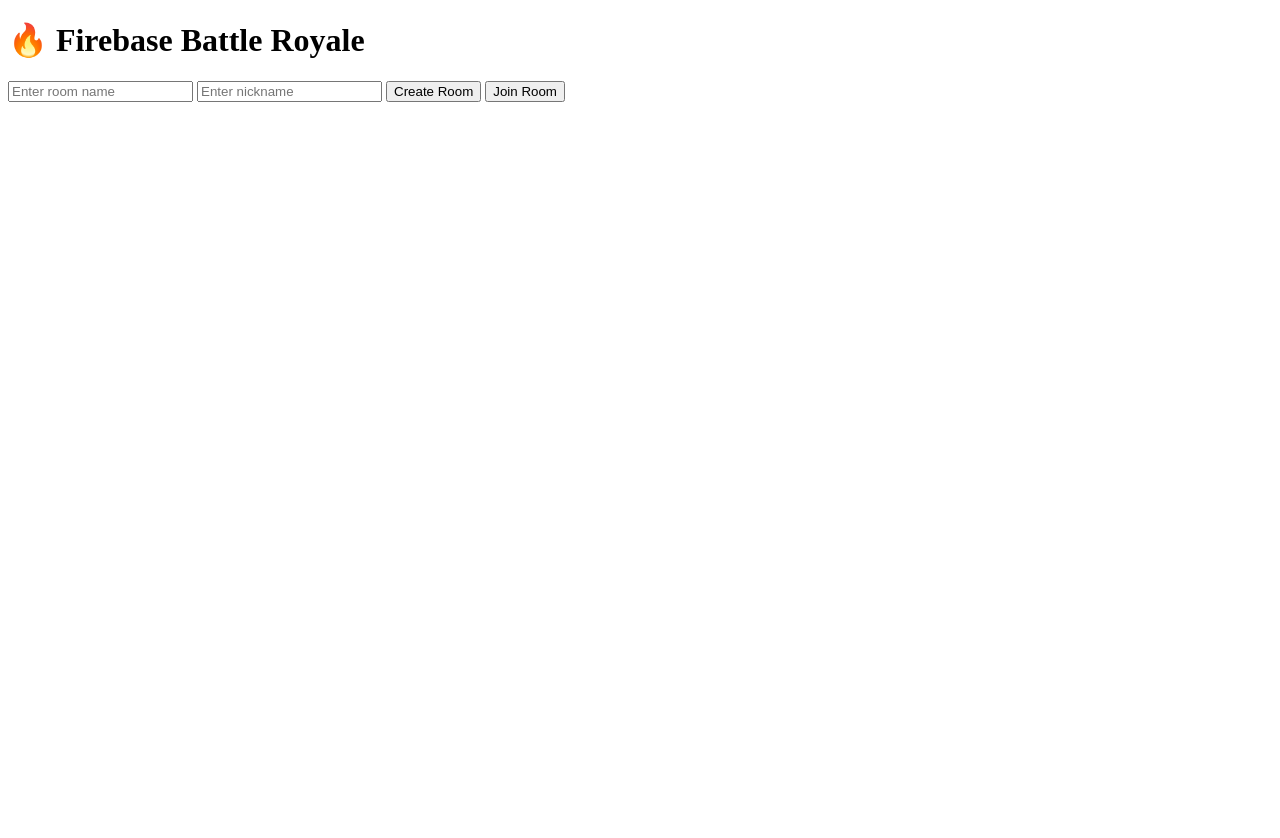
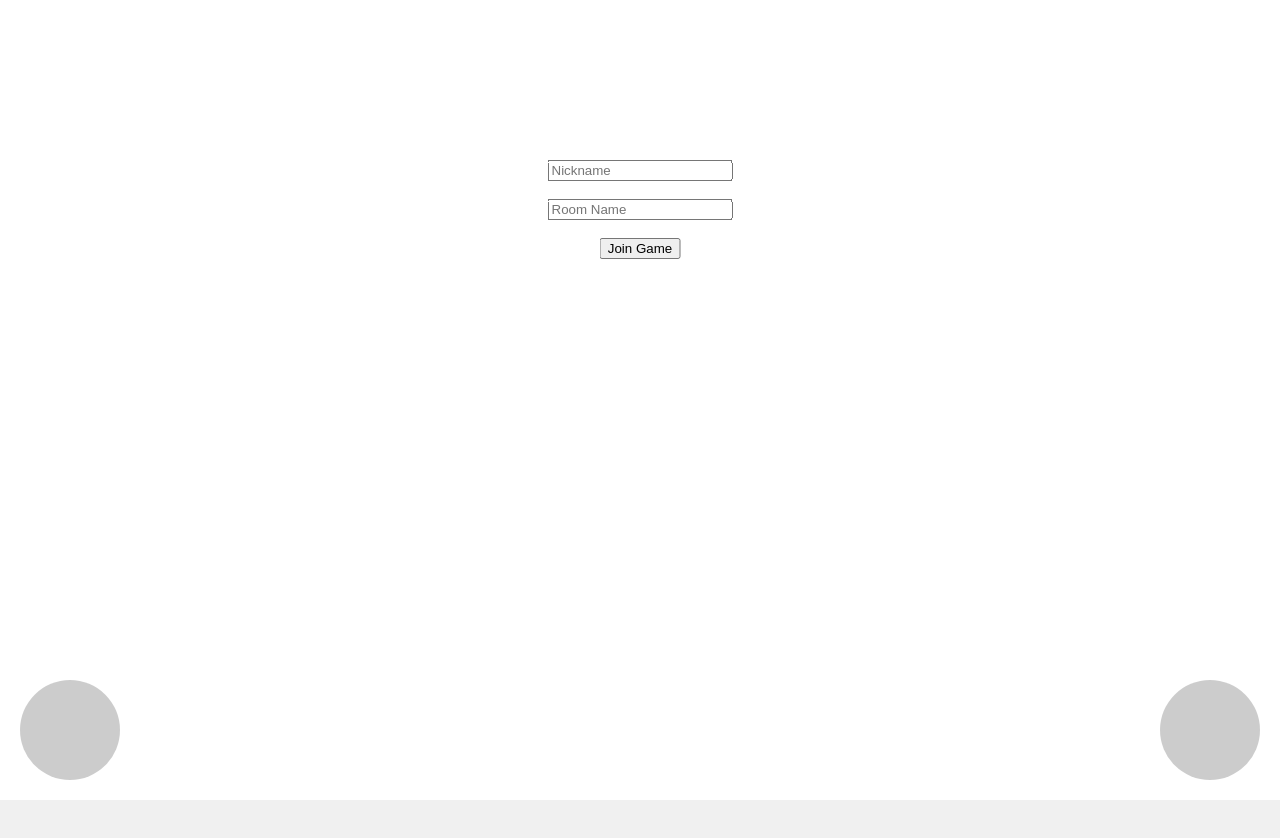
Before and after one commit to Teng-0822/circle-push-multiplayer, a plain HTML site: page index.html in a window 1280 px wide. After the commit the page ends 800 px from the top, so only its background shows below. Drawn offline with Linux system fonts and the light colour scheme.

Commit message:
Update index.html

```diff
--- a/index.html
+++ b/index.html
@@ -1,31 +1,53 @@
 <!DOCTYPE html>
-<html lang="en">
+<html>
 <head>
-  <meta charset="UTF-8" />
-  <meta name="viewport" content="width=device-width, initial-scale=1.0"/>
-  <title>Firebase Battle Royale</title>
-  <link rel="stylesheet" href="style.css" />
+  <title>Sumo Multiplayer</title>
+  <meta name="viewport" content="width=device-width, initial-scale=1.0">
+  <style>
+    html, body {
+      margin: 0;
+      overflow: hidden;
+      background: #f0f0f0;
+    }
+    #gameCanvas {
+      background: #fff;
+      display: block;
+    }
+    #lobby {
+      position: absolute;
+      top: 20%;
+      left: 50%;
+      transform: translateX(-50%);
+      text-align: center;
+      z-index: 10;
+    }
+    #leftJoystick, #rightJoystick {
+      position: absolute;
+      width: 100px;
+      height: 100px;
+      border-radius: 50%;
+      background: rgba(0,0,0,0.2);
+      bottom: 20px;
+    }
+    #leftJoystick {
+      left: 20px;
+    }
+    #rightJoystick {
+      right: 20px;
+    }
+  </style>
 </head>
 <body>
-  <div id="menu">
-    <h1>🔥 Firebase Battle Royale</h1>
-    <input type="text" id="roomInput" placeholder="Enter room name" />
-    <input type="text" id="nicknameInput" placeholder="Enter nickname" />
-    <button id="createBtn">Create Room</button>
-    <button id="joinBtn">Join Room</button>
+  <div id="lobby">
+    <input type="text" id="nickname" placeholder="Nickname"><br><br>
+    <input type="text" id="room" placeholder="Room Name"><br><br>
+    <button id="joinBtn">Join Game</button>
   </div>
 
   <canvas id="gameCanvas" width="800" height="600"></canvas>
+  <div id="leftJoystick"></div>
+  <div id="rightJoystick"></div>
 
-  <!-- Firebase -->
-  <script src="https://www.gstatic.com/firebasejs/9.22.2/firebase-app-compat.js"></script>
-  <script src="https://www.gstatic.com/firebasejs/9.22.2/firebase-database-compat.js"></script>
-
-  <div id="joystick-container">
-    <div id="left-joystick" class="joystick"></div>
-    <div id="right-joystick" class="joystick"></div>
-  </div>
-  <!-- Game Script -->
   <script type="module" src="game.js"></script>
 </body>
 </html>
```
